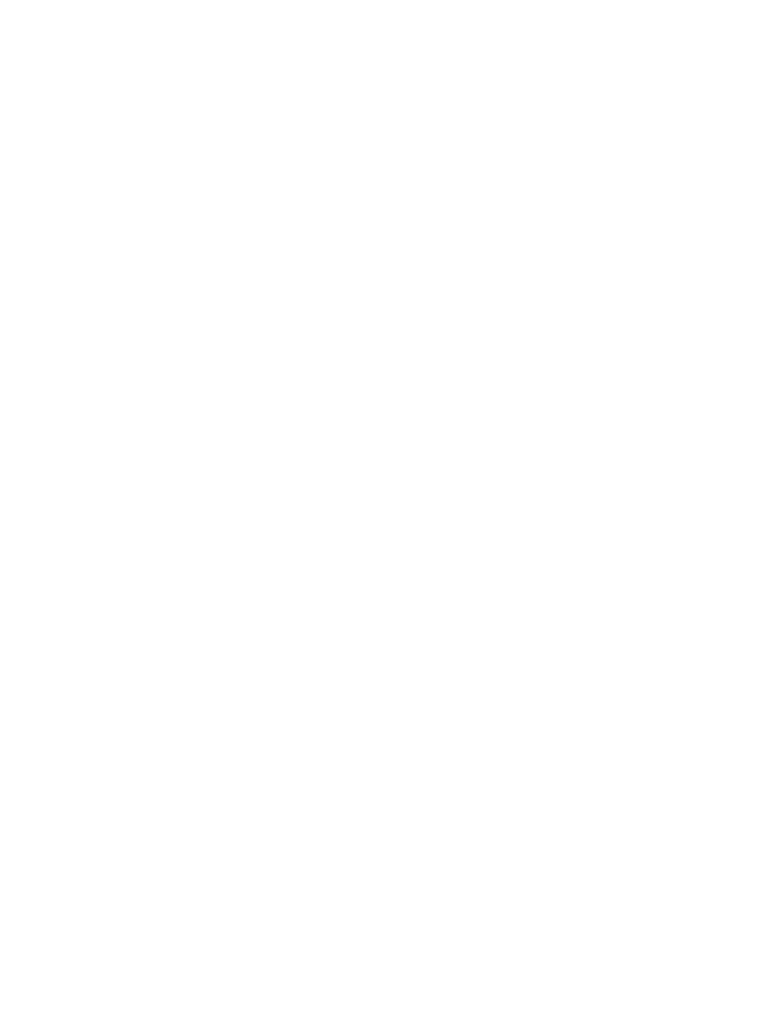
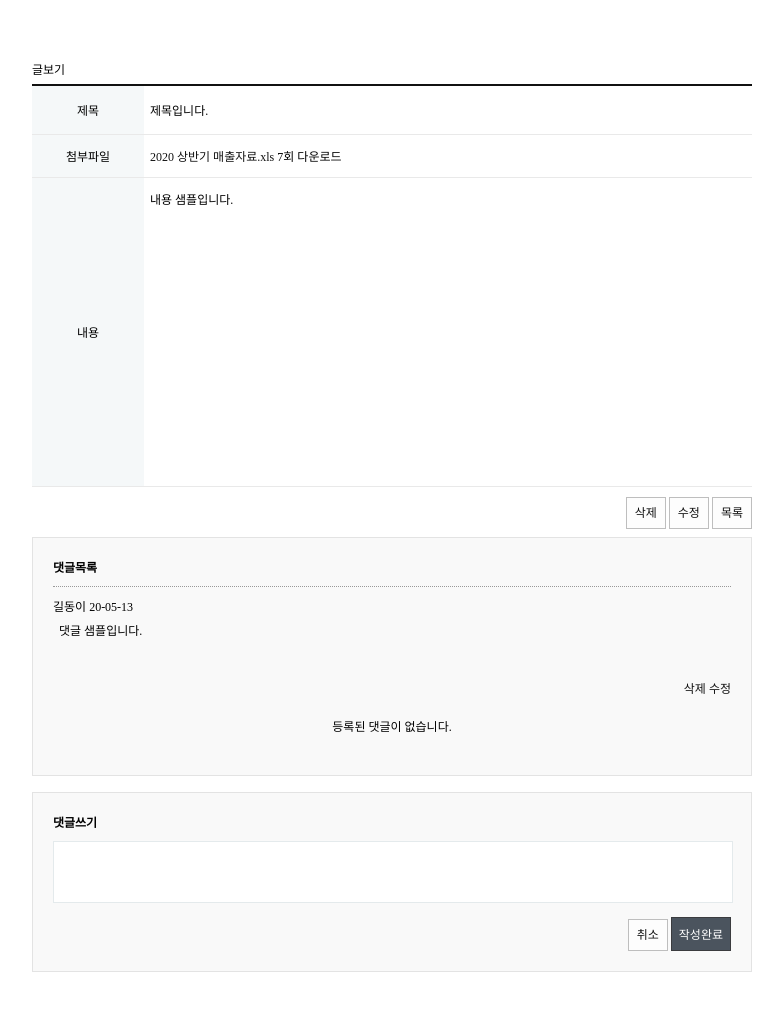
Before and after one commit to tsbslteisrhy/Html, a plain HTML site: page board/view.html in a window 1280 px wide. Shown: the whole page, without its empty margins (248-1031 px from the left). Before the commit the page ends 800 px from the top, so only its background shows below. Drawn offline with Linux system fonts and the light colour scheme.

Commit message:
board 실습 추가

```diff
--- a/board/css/style.css
+++ b/board/css/style.css
@@ -1,3 +1,4 @@
+
 /* 초기화 */
 * {
     margin: 0;
@@ -26,7 +27,6 @@ body {}
     border-bottom: 0;
 }
 
-#user.login > form > table {}
 #user.login > form > table img {
     width: 20px;
 }
@@ -57,7 +57,7 @@ body {}
     background: #f5f6fa;
     overflow: hidden;
 }
-#user.login > .info > h3 {}
+
 #user.login > .info > p {
     padding: 10px 0;
 }
@@ -181,7 +181,7 @@ body {}
     color: #111;
 }
 
-/* 게시판-공통 */
+/* 게시판 - 공통 */
 #board {
     width: 720px;
     margin: 60px auto;
@@ -228,8 +228,11 @@ body {}
 
 #board .btnWrite  { padding: 7px; border: 1px solid #3b3c3f; background: #4b545e; color: #fff;}
 #board .btnCancel { padding: 8px; border: 1px solid #bebebe; background: #fdfdfd; color: #111;}
+#board .btnDelete { padding: 8px; border: 1px solid #bebebe; background: #fdfdfd; color: #111;}
+#board .btnModify { padding: 8px; border: 1px solid #bebebe; background: #fdfdfd; color: #111;}
+#board .btnList   { padding: 8px; border: 1px solid #bebebe; background: #fdfdfd; color: #111;}
 
-/* 게시판-글목록 */
+/* 게시판 - 글목록 */
 #board.list {
     position: relative;
 }
@@ -240,11 +243,7 @@ body {}
     right: 0;
     top: 0;
 }
-#board.list > article .logout {}
-#board.list > article > table {}
-#board.list > article > table tr {}
-#board.list > article > table tr > th {}
-#board.list > article > table tr > td {}
+
 #board.list > article > table tr > td:nth-child(1) {width:  50px; text-align: center; background: #fff;}
 #board.list > article > table tr > td:nth-child(2) {width:  auto; text-align: left;}
 #board.list > article > table tr > td:nth-child(3) {width: 100px; text-align: center;}
@@ -260,9 +259,7 @@ body {}
     background: #f2f2f2;
     border: 1px solid #d7d7d7;
 }
-#board.list > .paging > .prev {}
-#board.list > .paging > .next {}
-#board.list > .paging > .num {}
+
 #board.list > .paging > .current {
     border: 1px solid #6d6d6d;
     background: #888;
@@ -275,6 +272,56 @@ body {}
     right: 0;
 }
 /* 게시판-글보기 */
+#board.view > div {
+    padding: 16px 0;
+    text-align: right;
+}
+
+#board.view > section {
+    padding: 20px;
+    border: 1px solid #e3e3e3;
+    background: #f9f9f9;
+    margin-bottom: 16px;
+}
+#board.view > section > h3 {
+    font-weight: bold;
+}
+
+#board.view > .commentList > article {
+    border-top: 1px dotted #999;
+    margin-top: 10px;
+    padding-top: 10px;
+}
+
+#board.view > .commentList > article > textarea {
+    width: 100%;
+    height: 60px;
+    padding: 6px;
+    box-sizing: border-box;
+    resize: none;
+    border: 0;
+    background: transparent;
+}
+#board.view > .commentList > article > div {
+    text-align: right;
+}
+
+#board.view > .commentList > .empty {
+    padding: 20px 0;
+    text-align: center;
+}
+
+#board.view > .commentForm > form > textarea {
+    width: 100%;
+    height: 60px;
+    border: 1px solid #e4eaec;
+    margin: 10px 0;
+    resize: none;
+}
+#board.view > .commentForm > form > div {
+    text-align: right;
+}
+
 /* 게시판-글쓰기 */
 #board.write {}
 #board.write form > div {
@@ -283,7 +330,6 @@ body {}
 }
 
 /* 게시판-글수정 */
-#board.modify {}
 #board.modify form > div {
     margin-top: 10px;
     text-align: right;
--- a/board/view.html
+++ b/board/view.html
@@ -0,0 +1,70 @@
+ <!DOCTYPE html>
+ <html lang="en">
+ <head>
+     <meta charset="UTF-8">
+     <title>글보기</title>
+     <link rel="stylesheet" href="./css/style.css">
+ </head>
+ <body>
+     <div id="wrapper">
+         <section id="board" class="view">
+            <h3>글보기</h3>
+            <table>
+                <tr>
+                    <td>제목</td>
+                    <td><input type="text" name="title" value="제목입니다." readonly/></td>
+                </tr>
+                <tr>
+                    <td>첨부파일</td>
+                    <td>
+                        <a href="#">2020 상반기 매출자료.xls</a>
+                        <span>7회 다운로드</span>
+                    </td>
+                </tr>
+                <tr>
+                    <td>내용</td>
+                    <td>
+                        <textarea name="content" readonly>내용 샘플입니다.</textarea>
+                    </td>
+                </tr>
+            </table>
+            <div>
+                <a href="#" class="btnDelete">삭제</a>
+                <a href="./modify.html" class="btnModify">수정</a>
+                <a href="./list.html" class="btnList">목록</a>
+            </div>
+
+            <!-- 댓글리스트 -->
+            <section class="commentList">
+                <h3>댓글목록</h3>
+                <article class="comment">
+                    <span>
+                        <span>길동이</span>
+                        <span>20-05-13</span>
+                    </span>
+                    <textarea name="comment" readonly>댓글 샘플입니다.</textarea>
+                    <div>
+                        <a href="#">삭제</a>
+                        <a href="#">수정</a>
+                    </div>
+                </article>
+                <p class="empty">
+                    등록된 댓글이 없습니다.
+                </p>
+            </section>
+
+            <!-- 댓글입력폼 -->
+            <section class="commentForm">
+                <h3>댓글쓰기</h3>
+                <form action="#">
+                    <textarea name="comment"></textarea>
+                    <div>
+                        <a href="#" class="btnCancel">취소</a>
+                        <input type="submit" class="btnWrite" value="작성완료"/>
+                    </div>
+                </form>
+            </section>
+         </section>
+     </div>
+ </body>
+ </html>
```
Also changed, not shown: board/list.html (+1 -1 lines).
